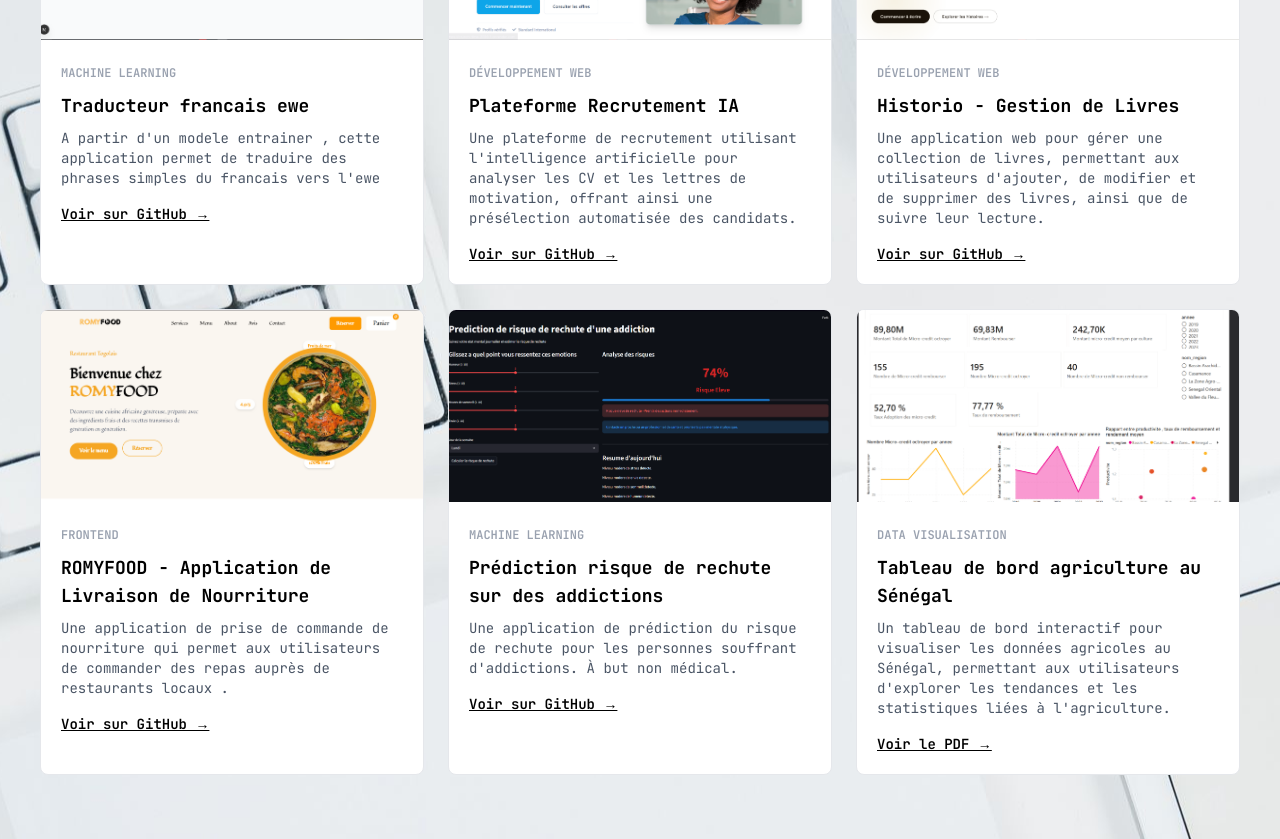
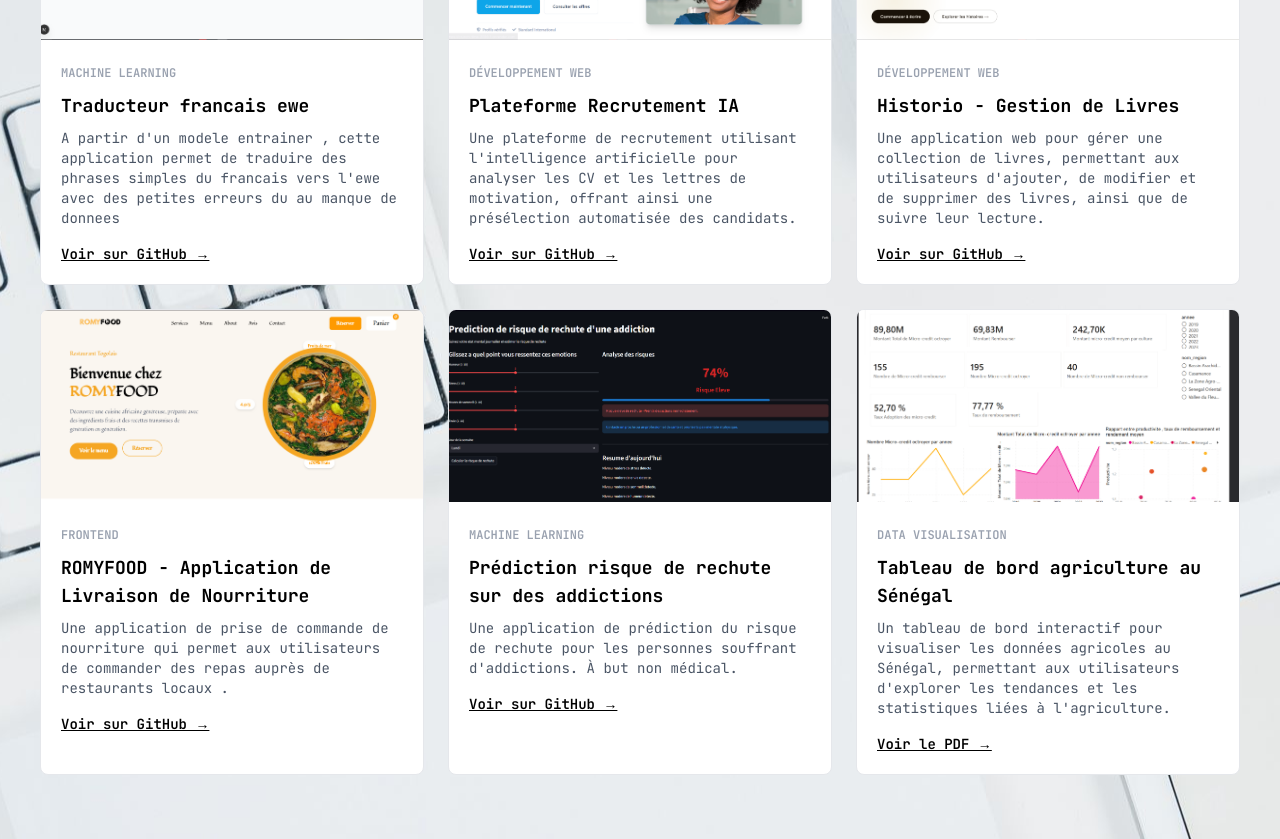
Before and after one commit to Kazusha/portfolio, a Next.js app: page / in a window 1280 px wide. Shown: the part 1080-1919 px from the top of the page. Built offline with nearby package versions, Linux system fonts and the light colour scheme.

Commit message:
ajout projet

```diff
--- a/src/app/project.tsx
+++ b/src/app/project.tsx
@@ -4,7 +4,7 @@ import { useState } from "react";
 const projects = [
   {
     title: "Traducteur francais ewe",
-    description: "A partir d'un modele entrainer , cette application permet de traduire des phrases simples du francais vers l'ewe",
+    description: "A partir d'un modele entrainer , cette application permet de traduire des phrases simples du francais vers l'ewe avec des petites erreurs du au manque de donnees",
     category: "Machine Learning",
     github: "https://github.com/Kazusha/app_traducteur_de_langue_fr_ewe",
     image: "/trad.png",
```
